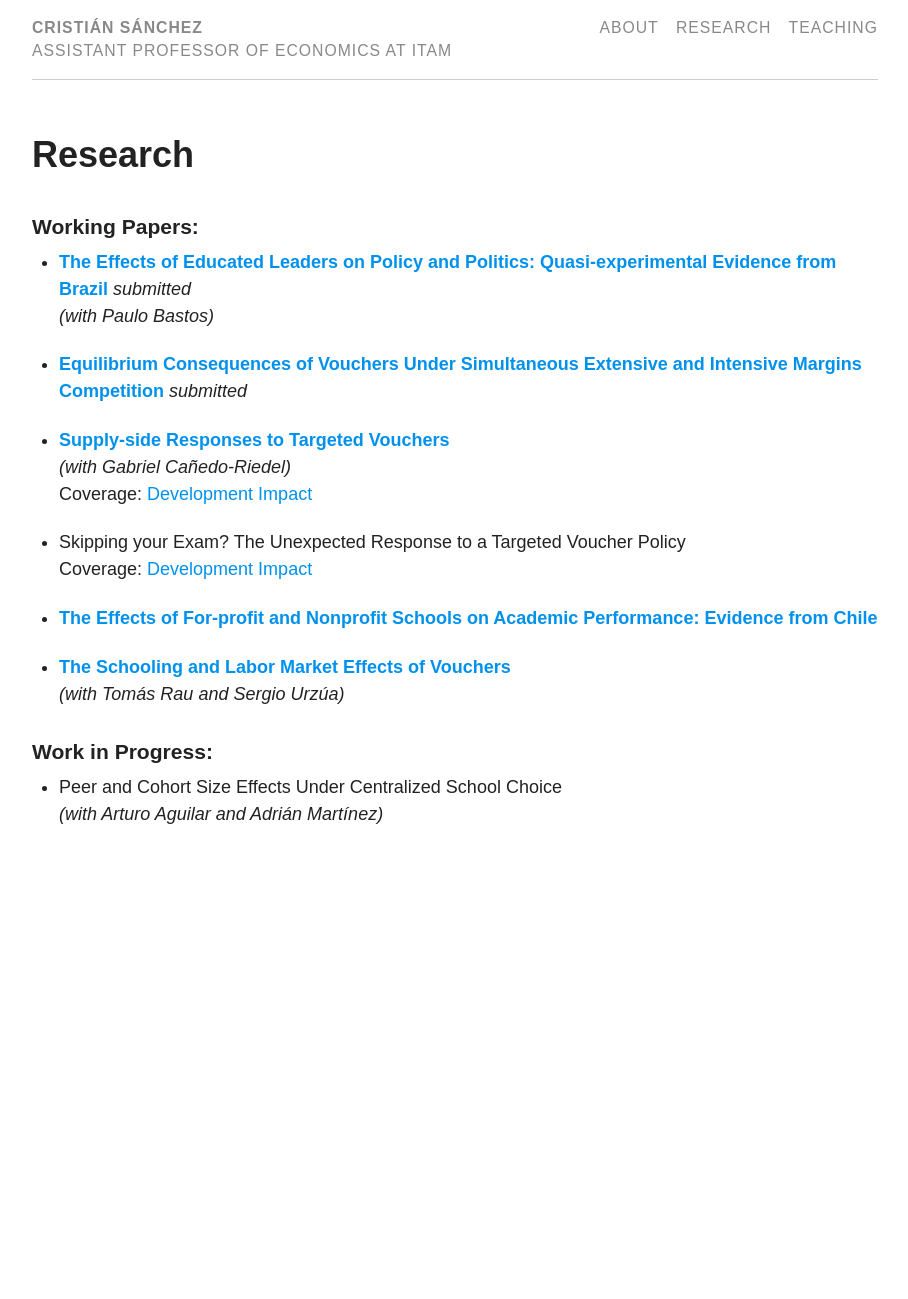
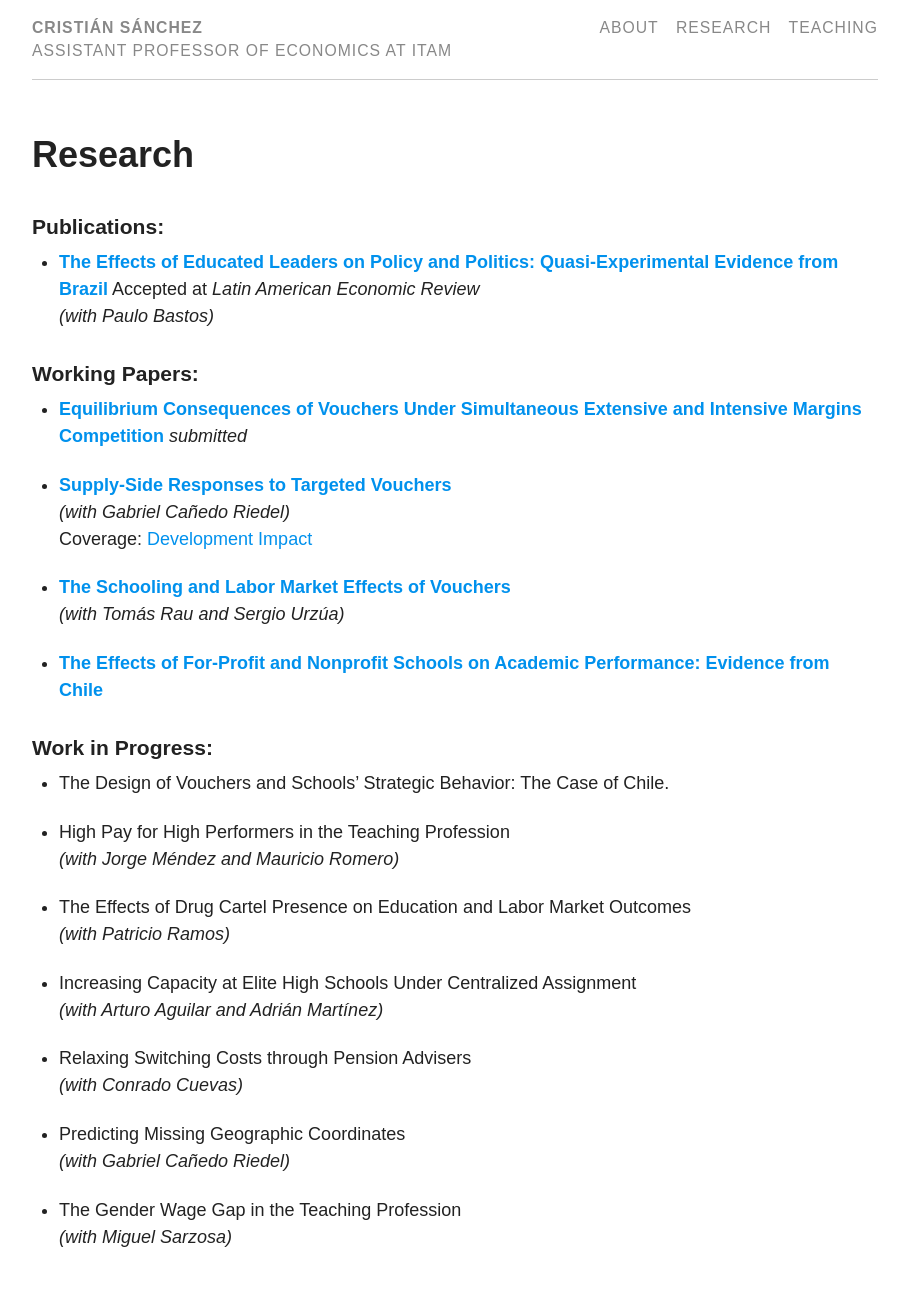
Before and after one commit to fvg98/fvg98.github.io, a Jekyll site: the page built from pages/research.md, in a window 1280 px wide. Shown: the whole page, without its empty margins (185-1093 px from the left). Built offline with Jekyll 4.4.1, drawn with Linux system fonts in a browser that asks for light colours; before the commit the page ends 900 px from its top, so only the background shows below that.

Commit message:
update 23/12/12

```diff
--- a/pages/research.md
+++ b/pages/research.md
@@ -5,26 +5,42 @@ title: Research
 
 ---
 
+###  Publications:
+
+* <a href="files/educated_leaders.pdf" target="_blank">**The Effects of Educated Leaders on Policy and Politics: Quasi-Experimental Evidence from Brazil**</a> Accepted at *Latin American Economic Review*
+*(with Paulo Bastos)*
+
 ###  Working Papers:
-
-* <a href="files/educated_leaders.pdf" target="_blank">**The Effects of Educated Leaders on Policy and Politics: Quasi-experimental Evidence from Brazil**</a> *submitted*
-*(with Paulo Bastos)*
 
 * <a href="files/EquilibriumConsequencesVouchers.pdf" target="_blank">**Equilibrium Consequences of Vouchers Under Simultaneous Extensive and Intensive Margins Competition**</a> *submitted*
 
-* <a href="files/supply_side.pdf" target="_blank">**Supply-side Responses to Targeted Vouchers**</a>
-*(with Gabriel Cañedo-Riedel)*
+* <a href="files/supply_side.pdf" target="_blank">**Supply-Side Responses to Targeted Vouchers**</a>
+*(with Gabriel Cañedo Riedel)*
 Coverage: <a href="https://blogs.worldbank.org/impactevaluations/whats-latest-research-development-economics-roundup-neudc-2021?CID=WBW_AL_BlogNotification_EN_EXT" target="_blank">Development Impact</a>
-
-* Skipping your Exam? The Unexpected Response to a Targeted Voucher Policy
-Coverage: <a href="https://blogs.worldbank.org/impactevaluations/whats-latest-research-development-economics-round-neudc-2019" target="_blank">Development Impact</a>
-
-* <a href="files/For_Prof.pdf" target="_blank">**The Effects of For-profit and Nonprofit Schools on Academic Performance: Evidence from Chile**</a>
 
 * <a href="files/Schooling_Labor_Vouchers.pdf" target="_blank">**The Schooling and Labor Market Effects of Vouchers**</a>
 *(with Tomás Rau and Sergio Urzúa)*
 
+* <a href="files/For_Prof.pdf" target="_blank">**The Effects of For-Profit and Nonprofit Schools on Academic Performance: Evidence from Chile**</a>
+
 ### Work in Progress:
 
-* Peer and Cohort Size Effects Under Centralized School Choice
+* The Design of Vouchers and Schools' Strategic Behavior: The Case of Chile.
+
+* High Pay for High Performers in the Teaching Profession
+*(with Jorge Méndez and Mauricio Romero)*
+
+* The Effects of Drug Cartel Presence on Education and Labor Market Outcomes
+*(with Patricio Ramos)*
+
+* Increasing Capacity at Elite High Schools Under Centralized Assignment
 *(with Arturo Aguilar and Adrián Martínez)*
+
+* Relaxing Switching Costs through Pension Advisers
+*(with Conrado Cuevas)*
+
+* Predicting Missing Geographic Coordinates
+*(with Gabriel Cañedo Riedel)*
+
+* The Gender Wage Gap in the Teaching Profession
+*(with Miguel Sarzosa)*
```
Also changed, not shown: index.md (+4 -4 lines), 2 other files.
